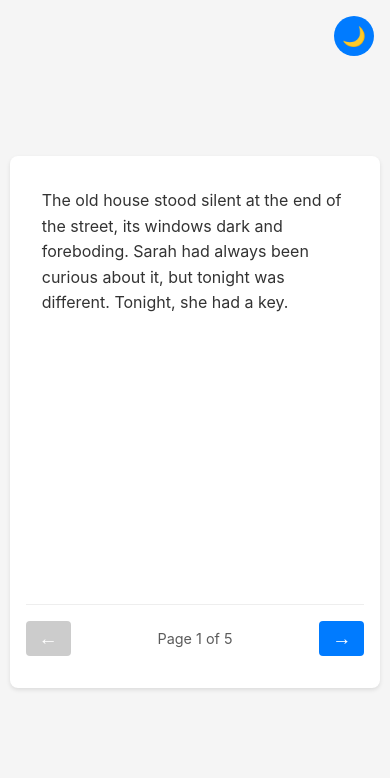
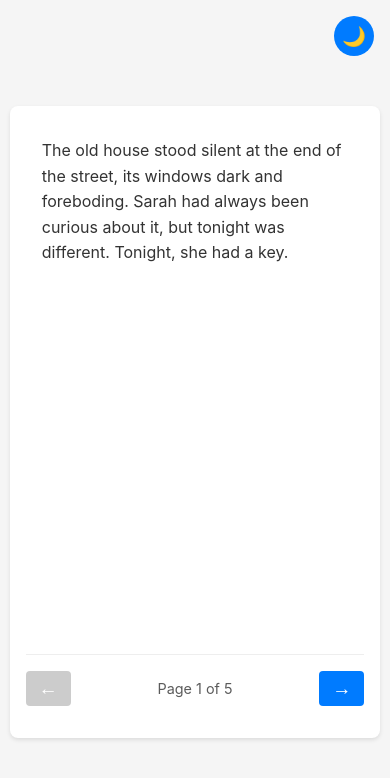
Before and after one commit to fnv/ghost-story, a plain HTML site: page index.html in a window 390 px wide. Drawn offline with Linux system fonts and the light colour scheme.

Commit message:
extend mobile height

```diff
--- a/styles/main.css
+++ b/styles/main.css
@@ -53,7 +53,7 @@ body {
 
 /* Story content */
 .story-content {
-    min-height: 400px;
+    min-height: 500px;
     margin-bottom: 2rem;
     padding: 1rem;
 }
```
